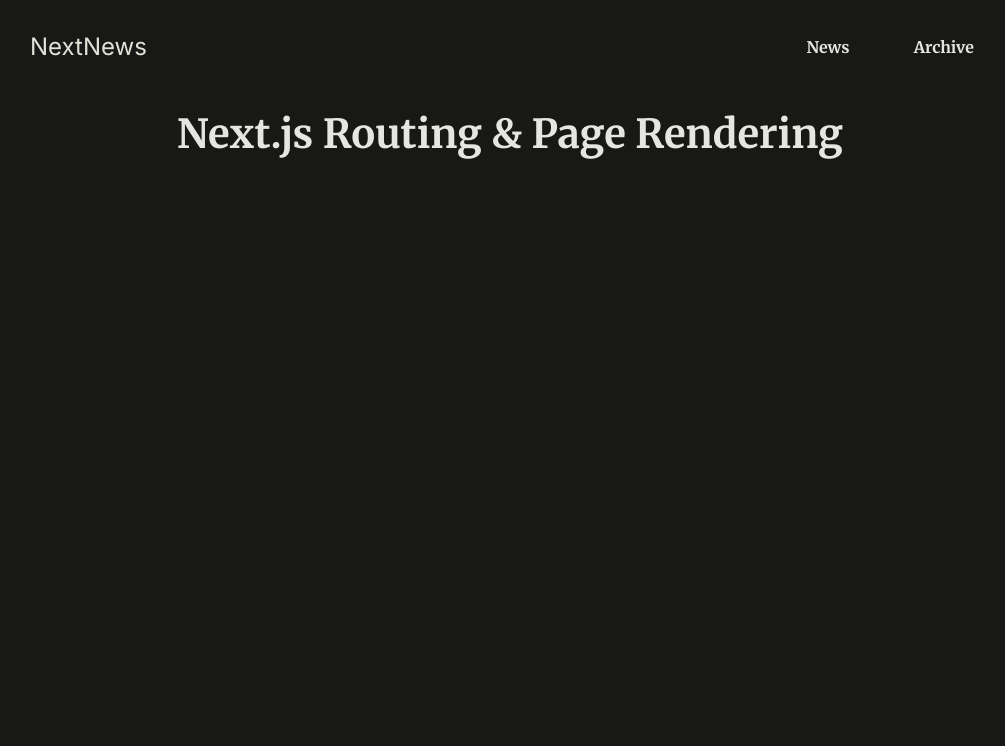
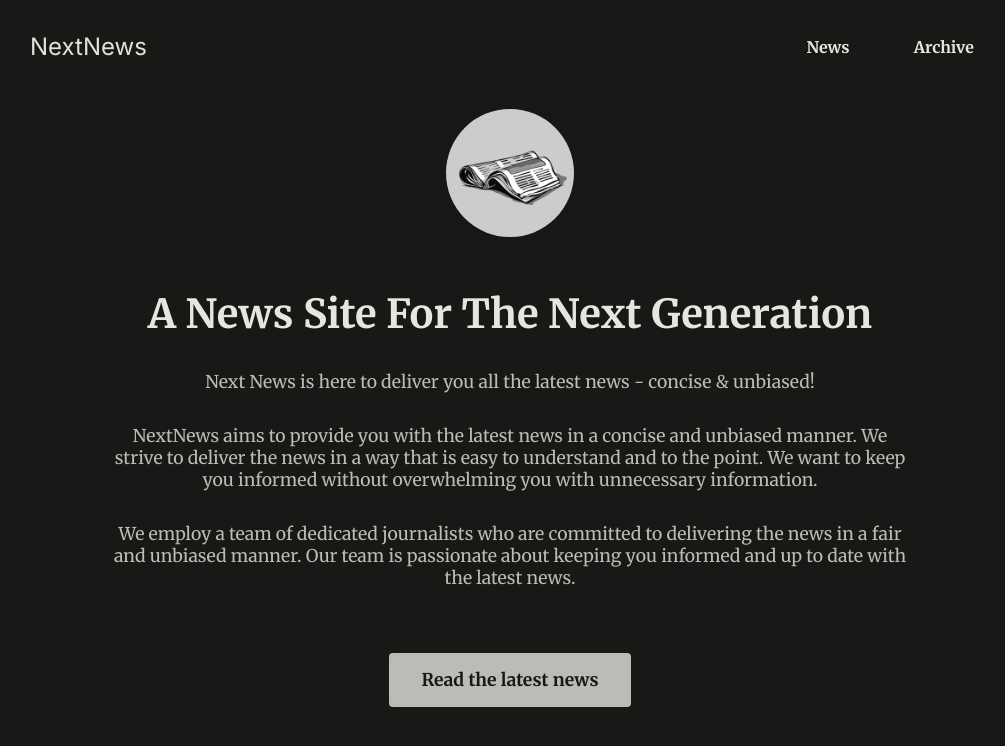
Before and after one commit to pushpendu221/second-next-project-news-, a Next.js app: page / in a window 1280 px wide. Shown: the top 746 px of the page, without its empty margins (130-1135 px from the left). Built offline with nearby package versions, Linux system fonts and the light colour scheme.

Commit message:
updating the homepage

```diff
--- a/app/page.js
+++ b/app/page.js
@@ -1,7 +1,33 @@
+import logo from "@/assets/logo.jpg";
+import Link from "next/link";
+
 export default function HomePage() {
   return (
     <div id="home">
-      <h1>Next.js Routing & Page Rendering</h1>
+      <img src={logo.src} alt="A newspaper" />
+      <h1>A News Site For The Next Generation</h1>
+      <p>
+        Next News is here to deliver you all the latest news - concise &
+        unbiased!
+      </p>
+
+      <p>
+        NextNews aims to provide you with the latest news in a concise and
+        unbiased manner. We strive to deliver the news in a way that is easy to
+        understand and to the point. We want to keep you informed without
+        overwhelming you with unnecessary information.
+      </p>
+
+      <p>
+        We employ a team of dedicated journalists who are committed to
+        delivering the news in a fair and unbiased manner. Our team is
+        passionate about keeping you informed and up to date with the latest
+        news.
+      </p>
+
+      <p>
+        <Link href="/news">Read the latest news</Link>
+      </p>
     </div>
   );
 }
```
